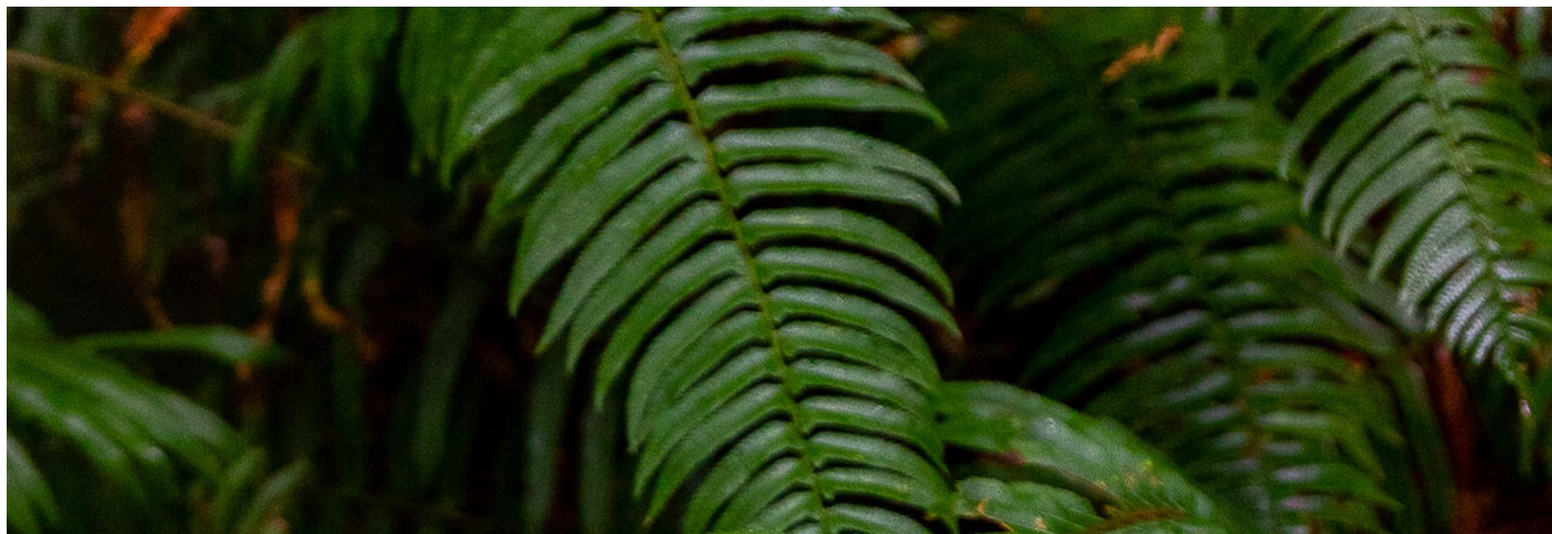
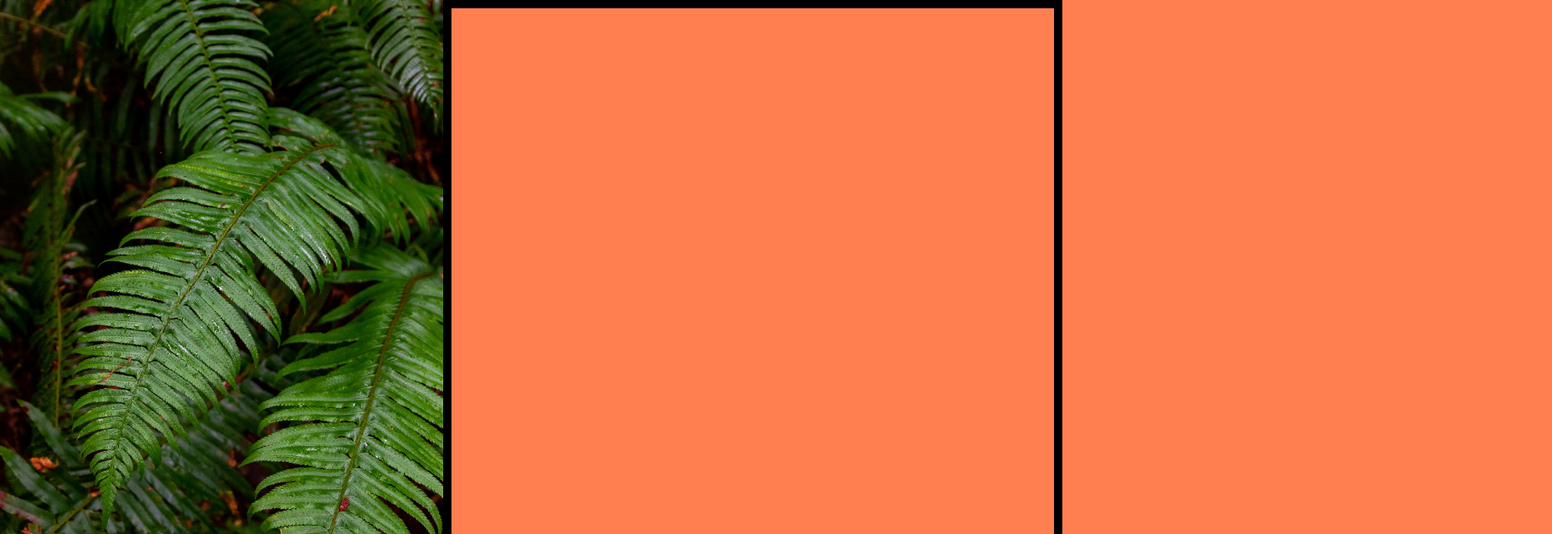
Before and after one commit to xiao-meng1/sign-up-form, a plain HTML site: page index.html in a window 1280 px wide. Shown: the top 644 px of the page at 83% size, 1870 px wide, since content can reach past the window. Drawn offline with Linux system fonts and the light colour scheme.

Commit message:
style left-right layout

```diff
--- a/index.html
+++ b/index.html
@@ -4,21 +4,20 @@
     <meta charset="UTF-8">
     <meta http-equiv="X-UA-Compatible" content="IE=edge">
     <meta name="viewport" content="width=device-width, initial-scale=1.0">
+    <link rel="stylesheet" href="styles.css">
     <title>Sign-Up Form</title>
 </head>
 <body>
     <div id="left-container">
         <img src="./halie-west-25xggax4bSA-unsplash.jpg">
-        <div id="logo-container">
-            <img src="./odin-lined.png">
-            ODIN
-        </div>
-        <div id="left-footer">Photo by Halie West on Unsplash</div>
+            <!-- <img id="logo" src="./odin-lined.png"> -->
+        <!-- </div> -->
+        <!-- <div id="left-footer">Photo by Halie West on Unsplash</div> -->
     </div>
     <div id="right-container">
-        <div id="right-top-container"></div>
+        <!-- <div id="right-top-container"></div>
         <div id="right-center-container"></div>
-        <div id="right-bottom-container"></div>
+        <div id="right-bottom-container"></div> -->
     </div>
 </body>
 </html>
--- a/styles.css
+++ b/styles.css
@@ -1,13 +1,28 @@
 * {
     box-sizing: border-box;
-    margin: 0;
-
+    margin: 0px;
 }
 
 :root {
 
 }
 
-html {
+body {
+    display: flex;
+    justify-content: right;
+    background-color: coral;
+}
 
+#left-container {
+    overflow: hidden;
 }
+
+#left-container > img {
+    display: block;
+    height: min(955px, 100vh);
+}
+
+#right-container {
+    flex: 1;
+    border: solid black 10px;
+}
```
